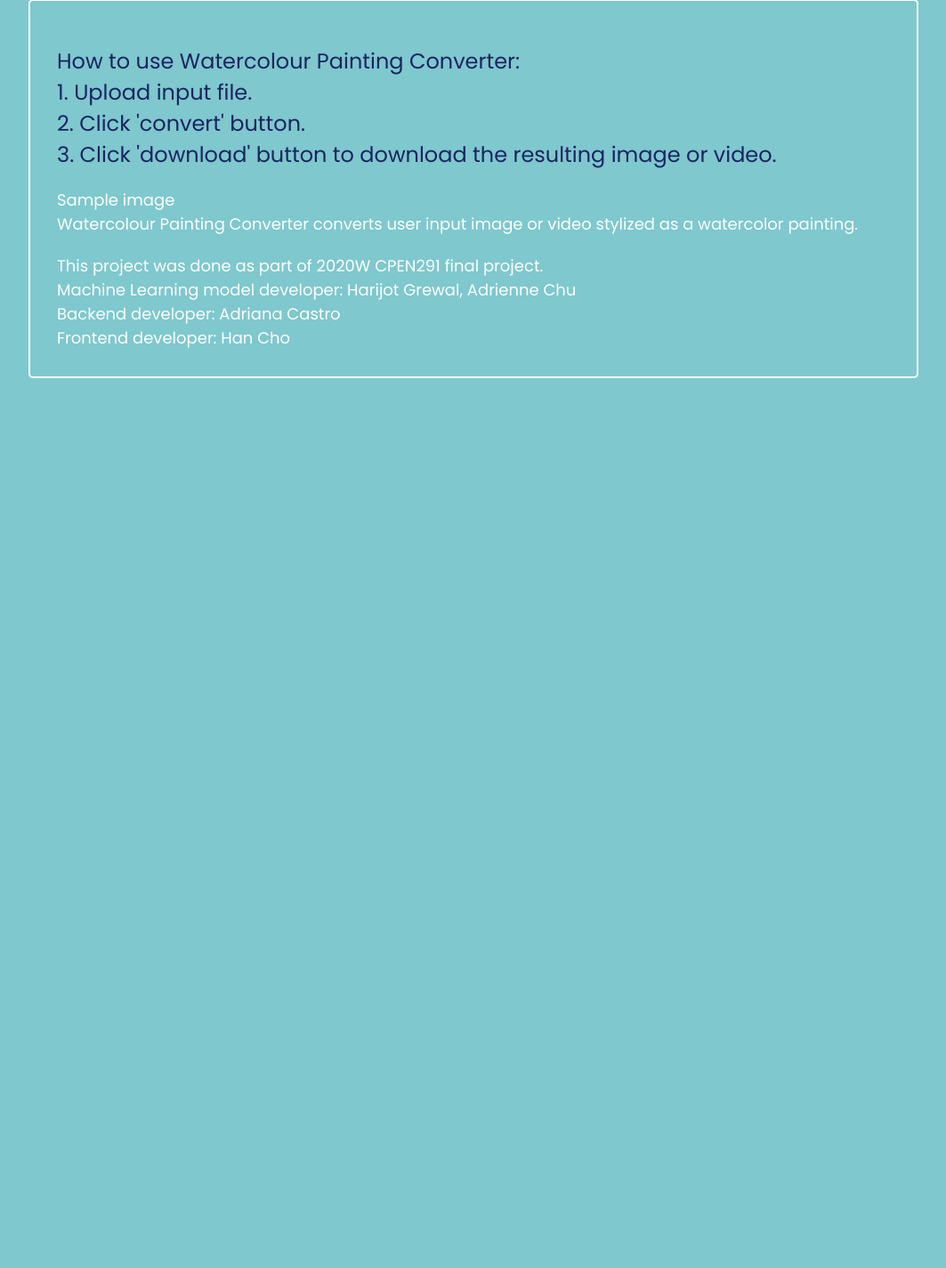
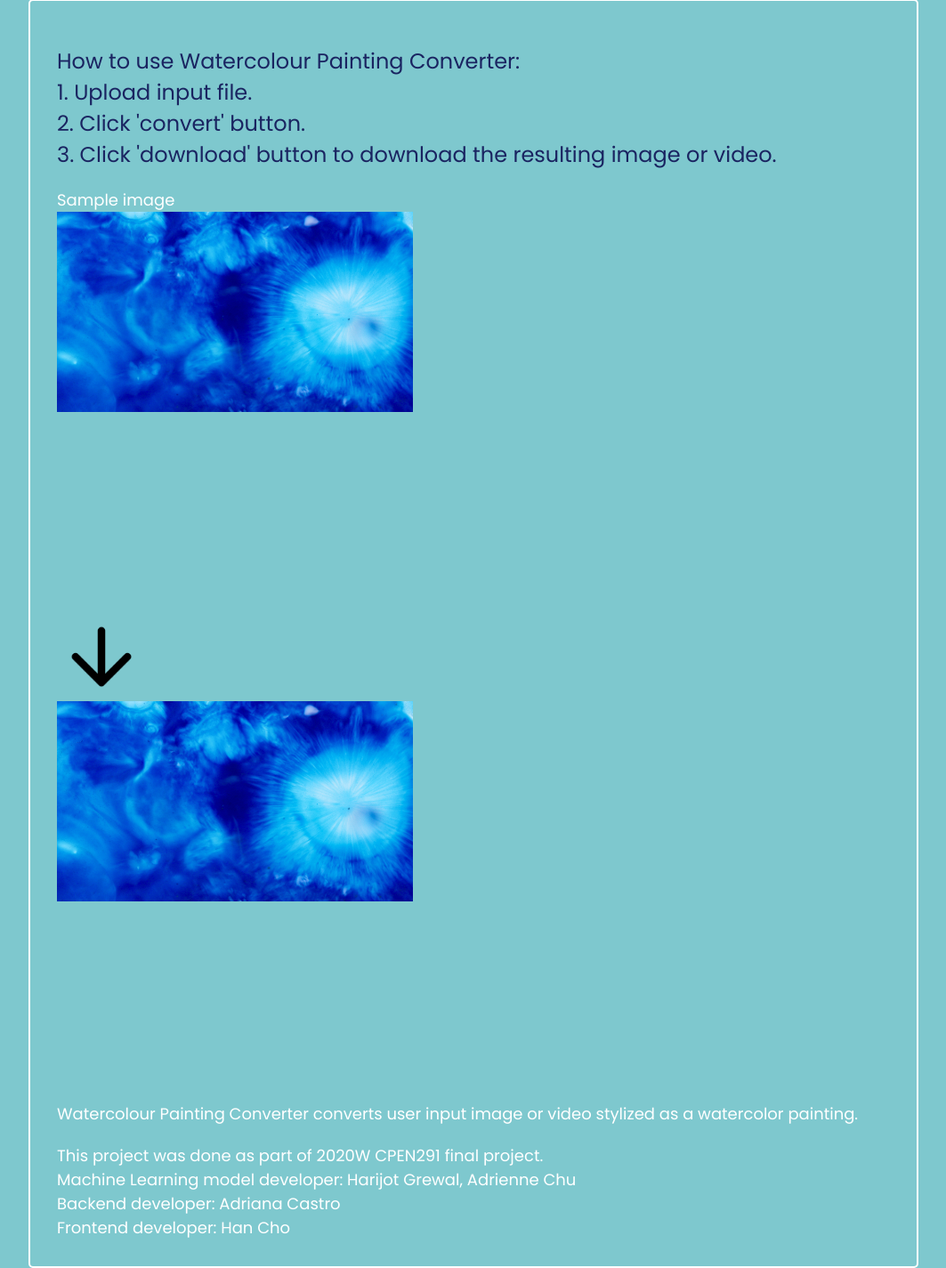
Before and after one commit to freetyhan/watercolour_converter, a Flask app: template backend/templates/WaterColourConverter.html in a window 1280 px wide. Shown: the part 696-2121 px from the top of the page at 89% size, without its empty margins (108-1171 px from the left). Before the commit the page ends 1121 px from the top, so only its background shows below. Run offline with Flask 2, Linux system fonts and the light colour scheme; the template is opened without the code that fills it, so the values that code supplies are empty; some libraries are stand-ins or nearby versions.

Commit message:
photo items modified

```diff
--- a/backend/templates/WaterColourConverter.html
+++ b/backend/templates/WaterColourConverter.html
@@ -124,8 +124,8 @@
         overflow-wrap: break-word;
         }
         .gap{
-            width:100%;
-            height: 20px;
+        width:100%;
+        height: 20px;
         }
         .howtouse{
         display: flex;
@@ -137,8 +137,9 @@
         }
 
         .photo{
-            height: 500px;
-            width: 700px;
+        height: 450px;
+        width: 700px;
+        align-items: center;
         }
 
 
@@ -154,7 +155,7 @@
 
     <div class="dropzone"{{ dropzone.  create(action='upload') }}>
         <div id="instrIcon" class="icon"><i class="fas fa-cloud-upload-alt"></i></div>
-        <header id="instrText">Drag or Click to Upload File</header>
+        <header id="instrText"> Drag or Click to Upload File </header>
         <input id= "img" type="file" hidden>
     </div>
 
@@ -185,13 +186,13 @@
         <div class="gap"></div>
         <span>Sample image</span>
         <!-- add sample image here!!!! -->
-        <!-- <div class="photo">
-            <img src="sample.jpg">
+        <div class="photo">
+            <img src="sample.jpg" style="width:100%;max-width:400px">
         </div>
-        <img src="arrow.png">
+        <img src="arrow.png" style="width:100%;max-width:100px">
         <div class="photo">
-            <img src="sample.jpg">
-        </div> -->
+            <img src="sample.jpg" style="width:100%;max-width:400px">
+        </div>
 
         <span>Watercolour Painting Converter converts user input image or video stylized as a watercolor painting.</span>
         <!-- ML part description here if you want!!!! -->
```
